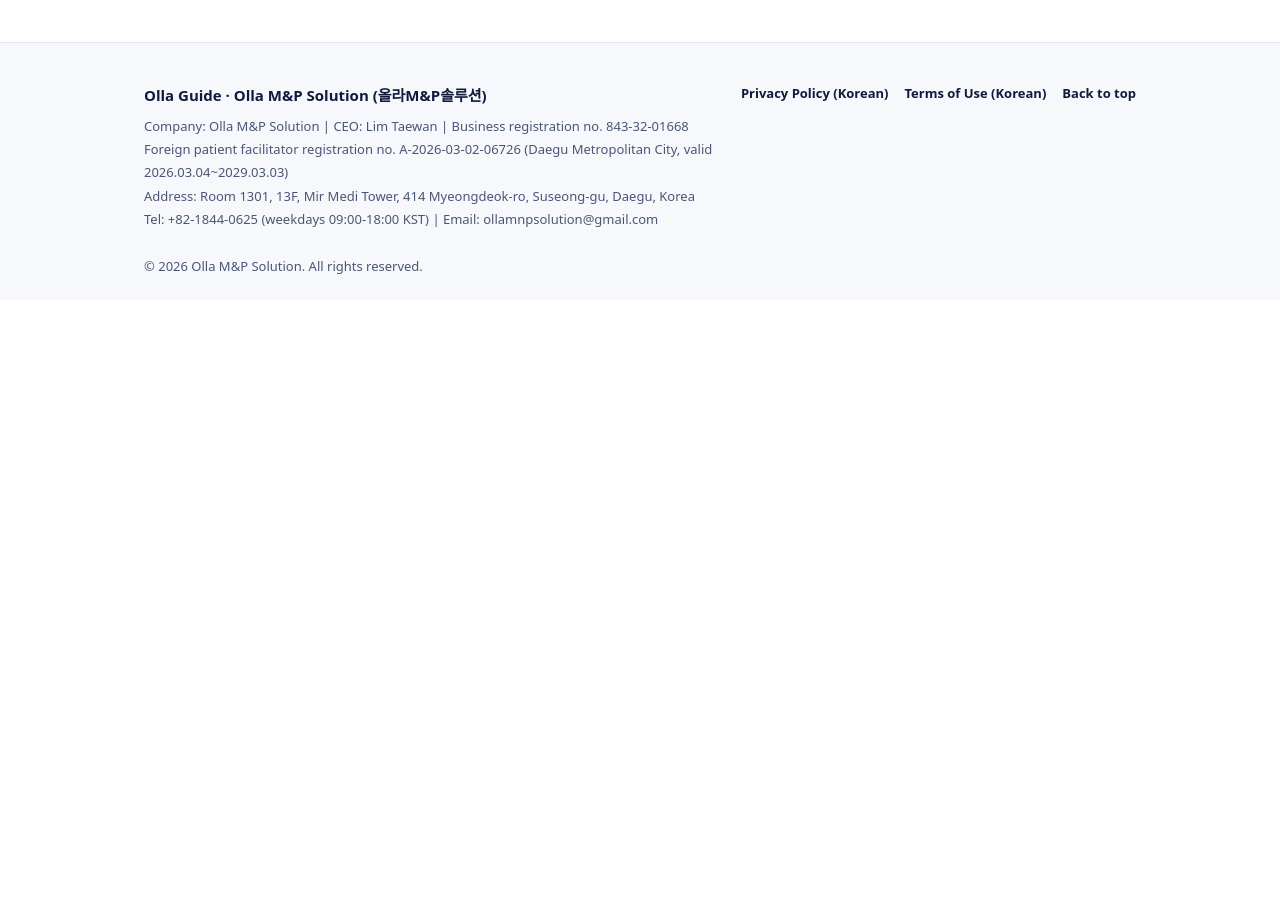
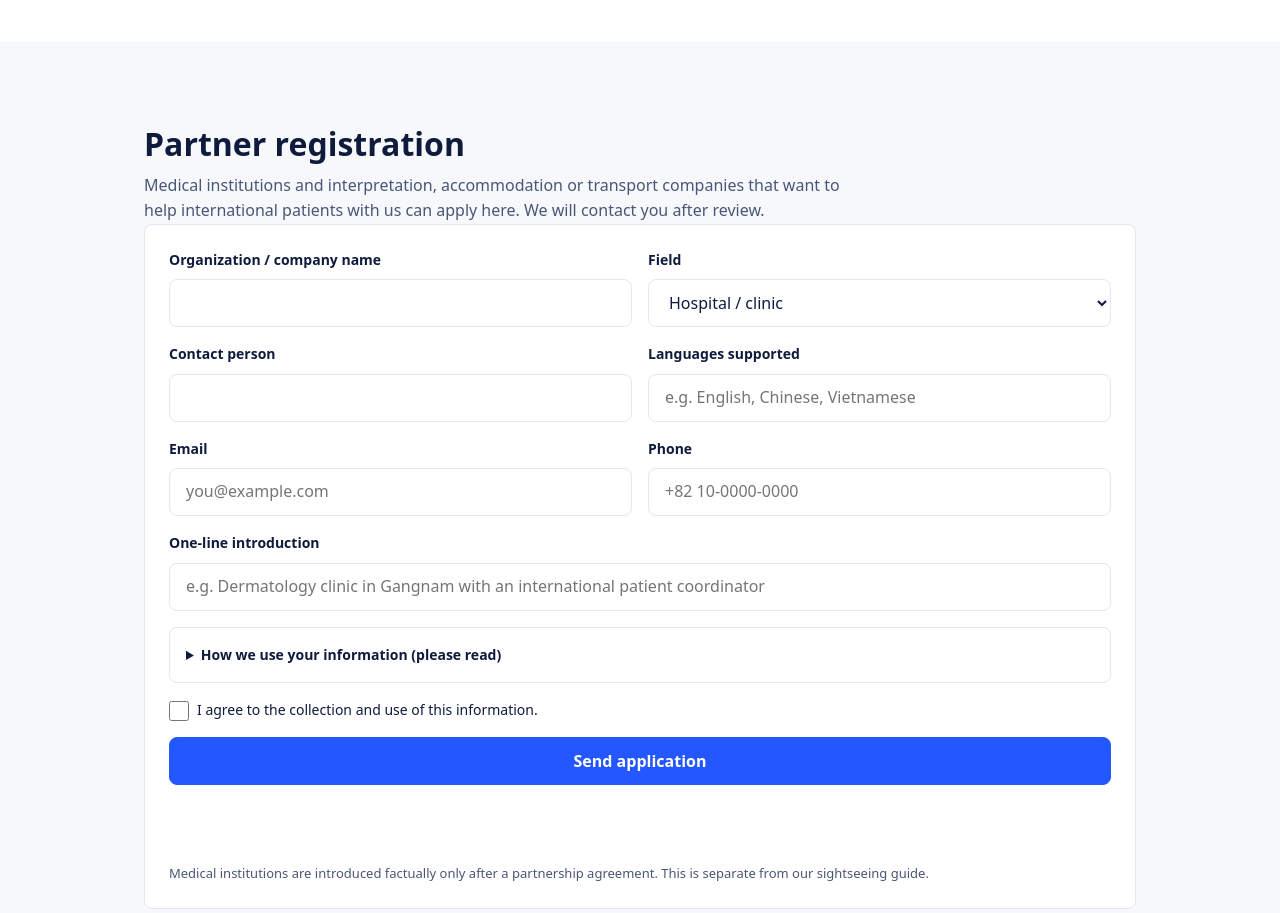
Before and after one commit to taewan4567-pixel/olla-mnp-homepage, a plain HTML site: page en/medical.html in a window 1280 px wide. Shown: the part 6299-7212 px from the top of the page. Before the commit the page ends 6599 px from the top, so only its background shows below. Drawn offline with Linux system fonts and the light colour scheme; a web font is replaced by a local one.

Commit message:
문의 양식 바로 접수 + 협력 업체 등록 신청(5개 언어)

```diff
--- a/en/medical.html
+++ b/en/medical.html
@@ -165,7 +165,7 @@
         <li><svg viewBox="0 0 24 24" width="20" height="20" fill="none" stroke="currentColor" stroke-width="1.75" stroke-linecap="round" stroke-linejoin="round" aria-hidden="true"><circle cx="12" cy="12" r="9"/><path d="M12 8v5M12 16h.01"/></svg><div><b>Emergencies</b>In an emergency in Korea, call 119 (ambulance). For infectious disease and quarantine, call 1339.</div></li>
       </ul>
     </div>
-    <form class="contact-form" id="contactForm" novalidate data-msg-invalid="Please fill in all required fields and agree to the privacy notice." data-msg-sent="Your email app will open. If it does not, please write to ollamnpsolution@gmail.com.">
+    <form class="contact-form" id="contactForm" novalidate data-kind="contact" data-msg-ok="Received. We will reply within 1 business day." data-msg-fail="Sending failed. Please write to ollamnpsolution@gmail.com." data-msg-sending="Sending…" data-msg-invalid="Please fill in all required fields and agree to the privacy notice." data-msg-sent="Your email app will open. If it does not, please write to ollamnpsolution@gmail.com.">
       <div class="form-row">
         <label>Name<input type="text" name="name" required autocomplete="name" placeholder="John Doe"></label>
         <label>Country<input type="text" name="country" autocomplete="country-name" placeholder="e.g. Vietnam"></label>
@@ -182,9 +182,39 @@
         <summary>How we use your personal information (please read)</summary>
         <ul><li>What we collect: (required) name, email, type of inquiry, message / (optional) country, phone</li><li>Why: to answer your inquiry and provide consultation</li><li>How long: 1 year after we reply, then deleted without delay</li><li>You may refuse, but then we cannot accept your inquiry. See our <a href="../privacy.html" target="_blank">privacy policy (Korean)</a> for details.</li></ul>
       </details>
+      <label class="hp" aria-hidden="true" style="position:absolute;left:-9999px;width:1px;height:1px;overflow:hidden">Website<input type="text" name="website" tabindex="-1" autocomplete="off"></label>
       <label class="consent"><input type="checkbox" name="consent" required><span>I agree to the collection and use of my personal information.</span></label>
       <button type="submit" class="btn btn-block">Send inquiry</button>
       <p class="form-note" id="formNote" role="status"></p>
+    </form>
+  </div></section>
+
+  <section class="sec alt" id="partner"><div class="container">
+    <h2>Partner registration</h2>
+    <p class="sec-desc">Medical institutions and interpretation, accommodation or transport companies that want to help international patients with us can apply here. We will contact you after review.</p>
+    <form class="contact-form" id="partnerForm" novalidate data-kind="partner" data-msg-invalid="Please fill in all required fields and agree to the privacy notice." data-msg-ok="Received. We will reply within 1 business day." data-msg-fail="Sending failed. Please write to ollamnpsolution@gmail.com." data-msg-sending="Sending…">
+      <div class="form-row">
+        <label>Organization / company name<input type="text" name="org" required maxlength="100" autocomplete="organization"></label>
+        <label>Field<select name="field" required><option>Hospital / clinic</option><option>Medical interpretation</option><option>Accommodation</option><option>Transport / airport pickup</option><option>Other</option></select></label>
+      </div>
+      <div class="form-row">
+        <label>Contact person<input type="text" name="person" required maxlength="50" autocomplete="name"></label>
+        <label>Languages supported<input type="text" name="langs" maxlength="100" placeholder="e.g. English, Chinese, Vietnamese"></label>
+      </div>
+      <div class="form-row">
+        <label>Email<input type="email" name="email" required maxlength="100" autocomplete="email" placeholder="you@example.com"></label>
+        <label>Phone<input type="tel" name="phone" maxlength="40" autocomplete="tel" placeholder="+82 10-0000-0000"></label>
+      </div>
+      <label>One-line introduction<input type="text" name="intro" maxlength="200" placeholder="e.g. Dermatology clinic in Gangnam with an international patient coordinator"></label>
+      <label class="hp" aria-hidden="true" style="position:absolute;left:-9999px;width:1px;height:1px;overflow:hidden">Website<input type="text" name="website" tabindex="-1" autocomplete="off"></label>
+      <details class="consent-detail">
+        <summary>How we use your information (please read)</summary>
+        <ul><li>What we collect: (required) organization name, field, contact person, email / (optional) languages, phone, introduction</li><li>Why: to review and contact you about partnership</li><li>How long: 1 year after review, or for the period of partnership</li><li>You may refuse, but then we cannot accept your application. <a href="../privacy.html" target="_blank">Privacy</a></li></ul>
+      </details>
+      <label class="consent"><input type="checkbox" name="consent" required><span>I agree to the collection and use of this information.</span></label>
+      <button type="submit" class="btn btn-block">Send application</button>
+      <p class="form-note" role="status"></p>
+      <p class="link-note">Medical institutions are introduced factually only after a partnership agreement. This is separate from our sightseeing guide.</p>
     </form>
   </div></section>
 </main>
```
